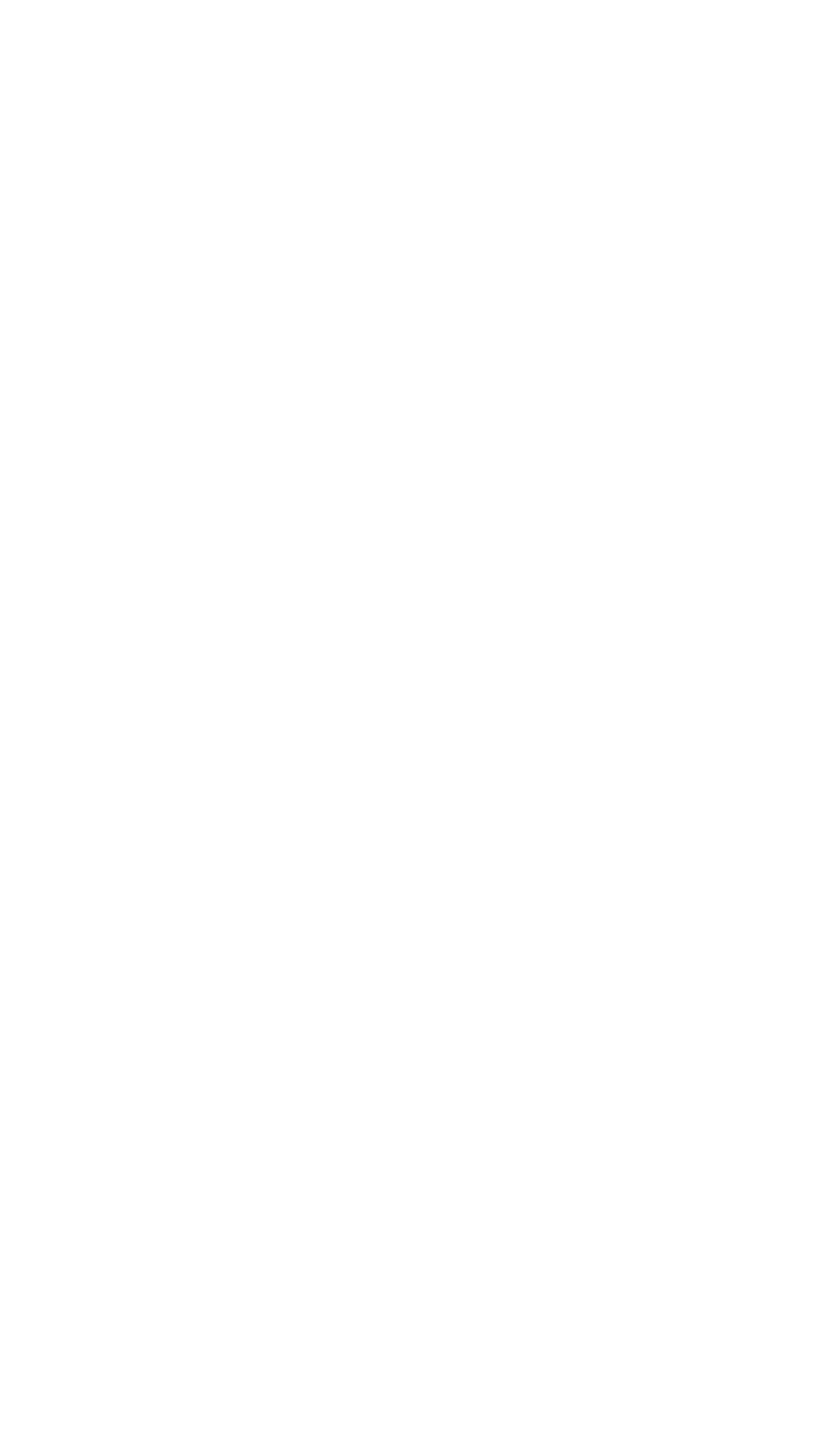
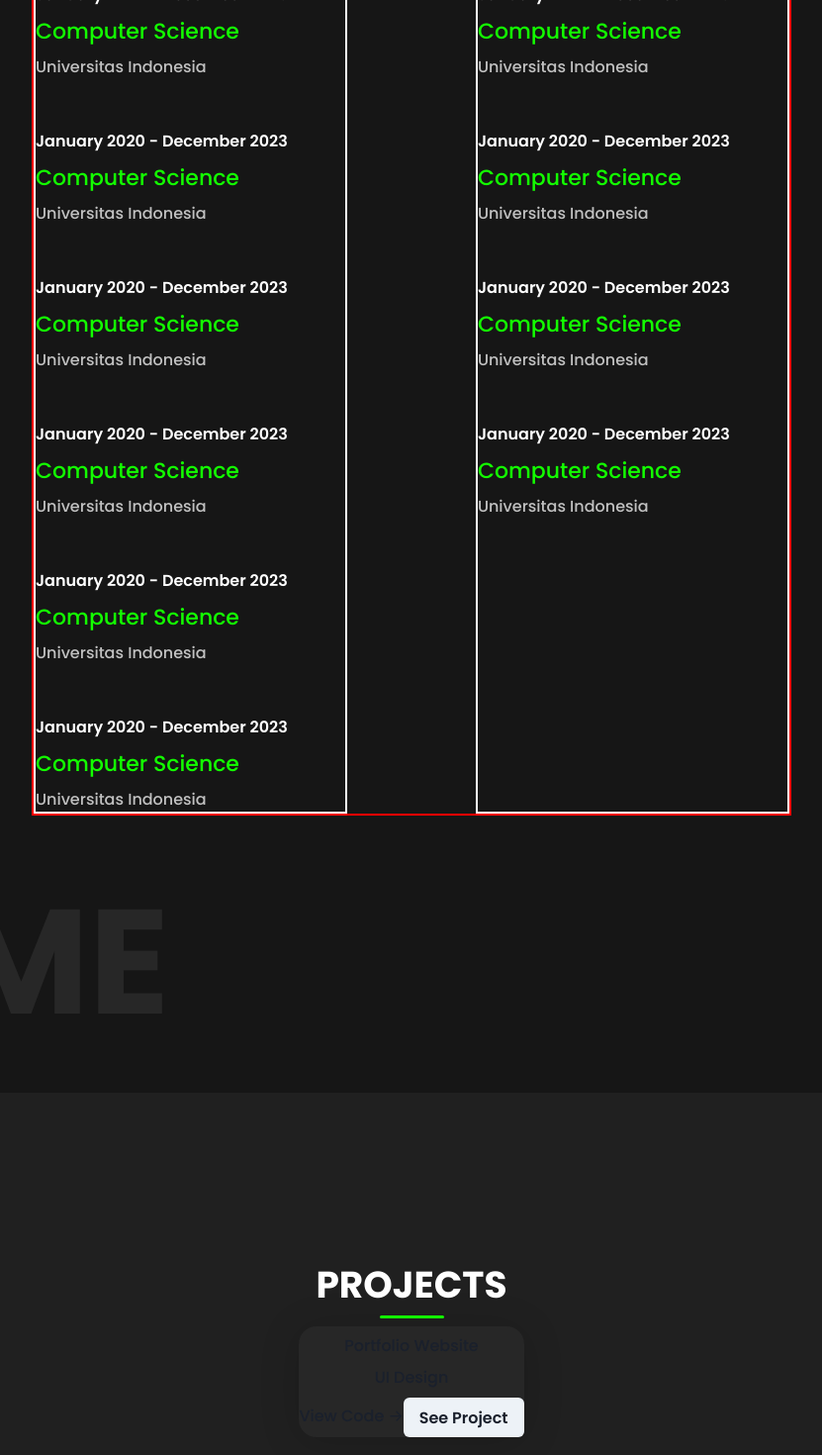
Before and after one commit to dzikriqalampacil/personal-website, a Next.js app: page / in a window 1280 px wide. Shown: the part 2580-4050 px from the top of the page at 99% size, without its empty margins (224-1055 px from the left). Before the commit the page ends 2400 px from the top, so only its background shows below. Built offline with nearby package versions, Linux system fonts and the light colour scheme.

Commit message:
feat: add progress

```diff
--- a/pages/index.js
+++ b/pages/index.js
@@ -3,11 +3,15 @@
 import Hero from '../ui/component/Hero'
 import About from '../ui/component/About'
 import Skills from '../ui/component/Skills'
+import Experiences from '../ui/component/Experiences'
+import Projects from '../ui/component/Projects'
 
 export default function Home() {
   return (<>
     <Hero />
     <About />
     <Skills />
+    <Experiences />
+    <Projects />
   </>)
 }
--- /dev/null
+++ b/ui/component/Experiences/index.jsx
@@ -0,0 +1,49 @@
+import React from 'react'
+import { Text, VStack, Heading, Image, SimpleGrid } from '@chakra-ui/react'
+
+function Item({ date, title, institution }) {
+    return (
+        <VStack alignItems={'flex-start'}>
+            <Text fontWeight={600} color={'white'} fontSize={'16px'} >
+                {date}
+            </Text>
+            <Text fontWeight={500} color={'#13FF00'} fontSize={'22px'}>
+                {title}
+            </Text>
+            <Text fontWeight={500} color={'#C1C1C1'} fontSize={'16px'}>
+                {institution}
+            </Text>
+        </VStack>
+    );
+}
+
+function Experiences() {
+    return (
+        <VStack bg={'#161616'} minH='100vh' position={'relative'} overflow='hidden' pb='280px'>
+            <Text fontWeight={700} color={'#272727'} fontSize={'150px'} position={'absolute'} left='-50' bottom='5'>
+                UT ME
+            </Text>
+            <Image src={'/assets/exballs.svg'} position={'absolute'} right='5' top='5' />
+            <SimpleGrid columns={2} pt='70px' spacingX={'17%'} w='60%' border='2px solid red' alignSelf={'center'}>
+                <VStack alignItems={'flex-start'} border='2px solid white' spacing={'51px'}>
+                    <Heading fontWeight={700} color={'white'} fontSize={'32px'}>Education</Heading>
+                    <Item date={'January 2020 - December 2023'} title={'Computer Science'} institution={'Universitas Indonesia'} />
+                    <Item date={'January 2020 - December 2023'} title={'Computer Science'} institution={'Universitas Indonesia'} />
+                    <Item date={'January 2020 - December 2023'} title={'Computer Science'} institution={'Universitas Indonesia'} />
+                    <Item date={'January 2020 - December 2023'} title={'Computer Science'} institution={'Universitas Indonesia'} />
+                    <Item date={'January 2020 - December 2023'} title={'Computer Science'} institution={'Universitas Indonesia'} />
+                    <Item date={'January 2020 - December 2023'} title={'Computer Science'} institution={'Universitas Indonesia'} />
+                </VStack>
+                <VStack alignItems={'flex-start'} border='2px solid white' spacing={'51px'}>
+                    <Heading fontWeight={700} color={'white'} fontSize={'32px'}>Jobs</Heading>
+                    <Item date={'January 2020 - December 2023'} title={'Computer Science'} institution={'Universitas Indonesia'} />
+                    <Item date={'January 2020 - December 2023'} title={'Computer Science'} institution={'Universitas Indonesia'} />
+                    <Item date={'January 2020 - December 2023'} title={'Computer Science'} institution={'Universitas Indonesia'} />
+                    <Item date={'January 2020 - December 2023'} title={'Computer Science'} institution={'Universitas Indonesia'} />
+                </VStack>
+            </SimpleGrid>
+        </VStack>
+    )
+}
+
+export default Experiences
--- /dev/null
+++ b/ui/component/Projects/index.jsx
@@ -0,0 +1,36 @@
+import React from 'react'
+import { Text, VStack, Heading, Image, HStack, Box, Button } from '@chakra-ui/react'
+
+function Project() {
+    return (
+        <VStack bg='#272727' borderRadius={'18px'} boxShadow='0px 4px 40px rgba(0, 0, 0, 0.16)'>
+            <Image />
+            <Text>
+                Portfolio Website
+            </Text>
+            <Text>
+                UI Design
+            </Text>
+            <HStack>
+                <Text>
+                    View Code &rarr;
+                    <Button>See Project </Button>
+                </Text>
+            </HStack>
+        </VStack>
+    )
+}
+
+function Projects() {
+    return (
+        <VStack bg={'#202020'} justifyContent='center' minH='100vh' position={'relative'} overflow='hidden' pb='280px'>
+            <Heading fontWeight={700} color={'white'} fontSize={'37.5px'}>
+                PROJECTS
+            </Heading>
+            <Box bg='brand.green' height={'3px'} width='65px' borderRadius={'10px'} />
+            <Project />
+        </VStack>
+    )
+}
+
+export default Projects
```
Also changed, not shown: public/assets/exballs.svg (added).
